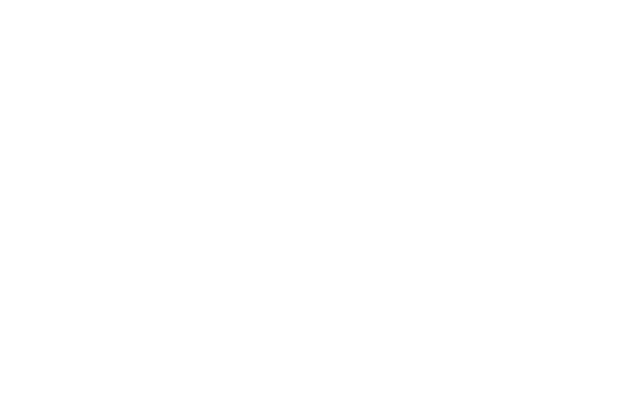
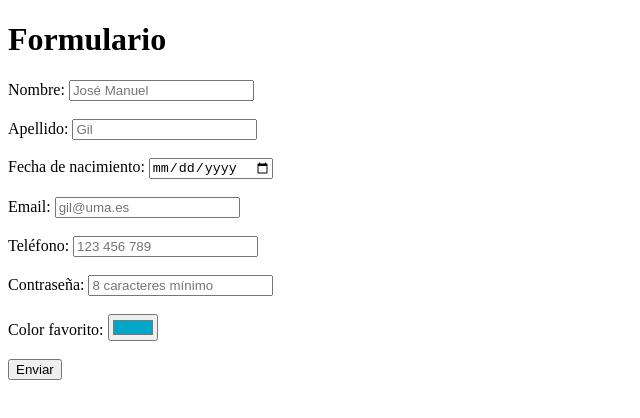
Before and after one commit to gilrodriguezjm/entrega-1-iu, a plain HTML site: page index.html in a window 1280 px wide. Shown: the whole page, without its empty margins (0-640 px from the left). Drawn offline with Linux system fonts and the light colour scheme.

Commit message:
Formulario completo y testeado

```diff
--- a/index.html
+++ b/index.html
@@ -1,12 +1,31 @@
 <!DOCTYPE html>
-<html lang="en">
+<html lang="es">
 <head>
     <meta charset="UTF-8">
     <meta http-equiv="X-UA-Compatible" content="IE=edge">
     <meta name="viewport" content="width=device-width, initial-scale=1.0">
-    <title>Document</title>
+    <title>Formulario</title>
 </head>
 <body>
+    <h1>Formulario</h1>
+
+    <form action="">
+        <label for="nombre">Nombre: </label><input type="text" name="nombre" id="nombre" placeholder="José Manuel" required="required" autocomplete="on">
+        <br><br>
+        <label for="apellido">Apellido: </label><input type="text" name="apellido" id="apellido" placeholder="Gil" required="required" autocomplete="on">
+        <br><br>
+        <label for="fechanacimiento">Fecha de nacimiento: </label><input type="date" name="fechanacimiento" id="fechanacimiento" required="required" autocomplete="on">
+        <br><br>
+        <label for="email">Email: </label><input type="email" name="email" id="email" placeholder="gil@uma.es" required="required" autocomplete="on">
+        <br><br>
+        <label for="telefono">Teléfono: </label><input type="tel" name="telefono" id="telefono" placeholder="123 456 789" pattern="[0-9]{3} [0-9]{3} [0-9]{3}" required="required" autocomplete="on">
+        <br><br>
+        <label for="password">Contraseña: </label><input type="password" name="password" id="password" minlength="8"  placeholder="8 caracteres mínimo" required="required" autocomplete="new-password">
+        <br><br>
+        <label for="colorfavorito">Color favorito: </label><input type="color" name="colorfavorito" id="colorfavorito" value="#00a7c8" required="required" autocomplete="on">
+        <br><br>
+        <input type="submit" value="Enviar">
+    </form>
 
 </body>
 </html>
```
